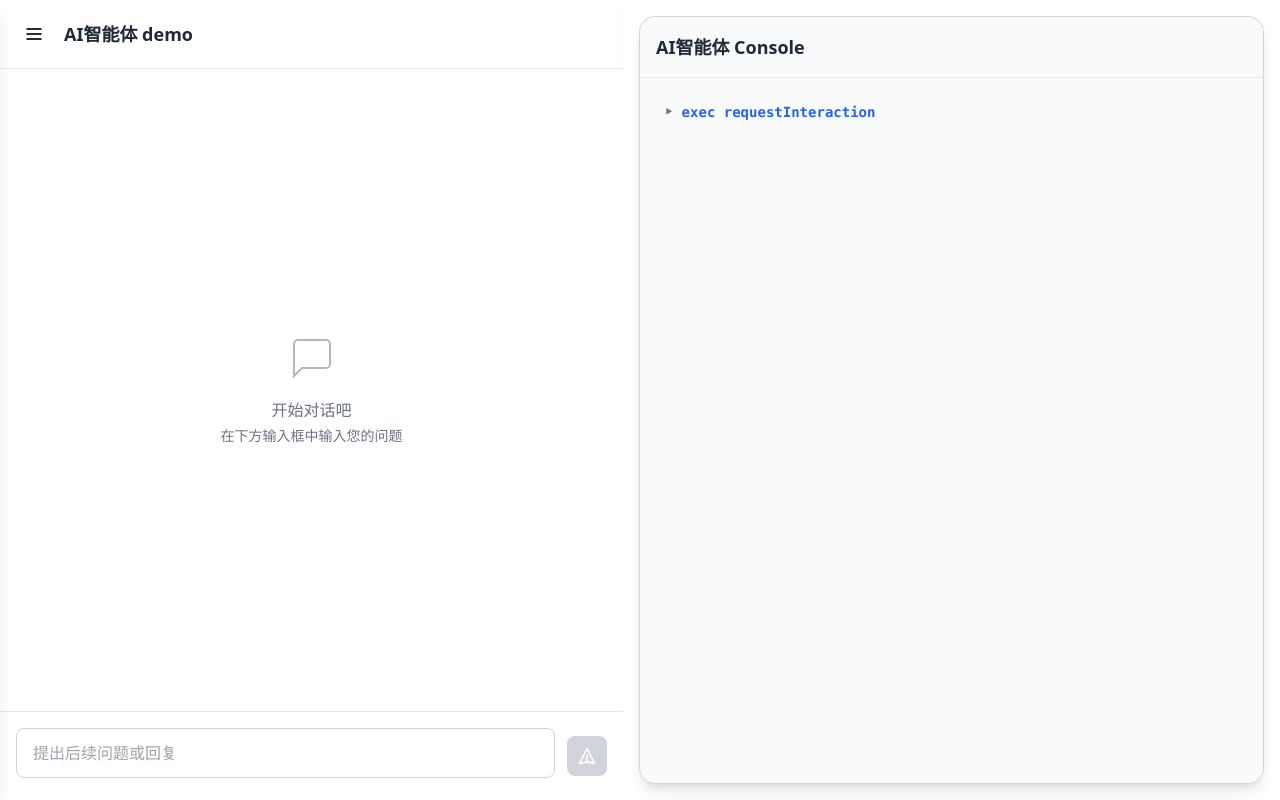
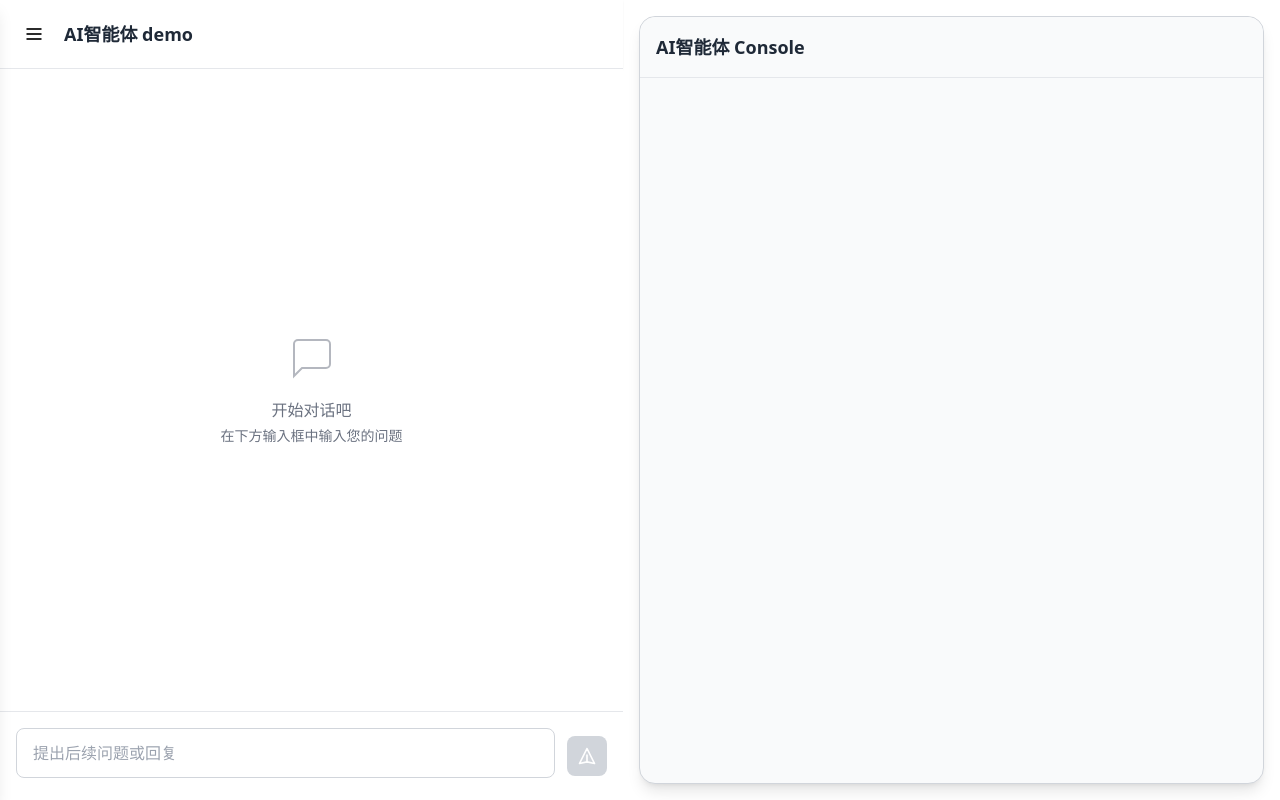
Before and after one commit to wyp512/0615-UIdemo, a React (Vite) app: page / in a window 1280 px wide. Built offline with nearby package versions, Linux system fonts and the light colour scheme.

Commit message:
更改了历史记录中的文字内容与显示逻辑

```diff
--- a/src/App.tsx
+++ b/src/App.tsx
@@ -252,13 +252,14 @@ const App: React.FC = () => {
           onOpenSidebar={handleOpenSidebar}
         />
 
-        {/* 右侧思考过程区域 - 占一半宽度 */}
+        {/* 右侧思考过程区域 - 框架一直显示，内容根据消息情况显示 */}
         <ThinkingArea
           currentThinking={currentThinking}
           messages={messages}
           formatTime={formatTime}
           mockThinkingSteps={mockThinkingSteps}
           selectedCodeBlock={selectedCodeBlock}
+          showContent={messages.length > 0}
         />
       </div>
     </div>
--- a/src/components/ThinkingArea.tsx
+++ b/src/components/ThinkingArea.tsx
@@ -9,6 +9,7 @@ interface ThinkingAreaProps {
   formatTime: (date: Date) => string;
   mockThinkingSteps: string[];
   selectedCodeBlock: string | null;
+  showContent?: boolean;
 }
 
 const ThinkingArea: React.FC<ThinkingAreaProps> = ({
@@ -16,12 +17,14 @@ const ThinkingArea: React.FC<ThinkingAreaProps> = ({
   messages,
   formatTime,
   mockThinkingSteps,
-  selectedCodeBlock
+  selectedCodeBlock,
+  showContent = true
 }) => {
   return (
     <div className="flex-1 bg-gray-50 border border-gray-300 rounded-2xl flex flex-col m-4 shadow-lg">
       <ThinkingHeader />
 
+      {showContent ? (
         <ThinkingContent
           currentThinking={currentThinking}
           messages={messages}
@@ -29,6 +32,9 @@ const ThinkingArea: React.FC<ThinkingAreaProps> = ({
           mockThinkingSteps={mockThinkingSteps}
           selectedCodeBlock={selectedCodeBlock}
         />
+      ) : (
+        <div className="flex-1"></div>
+      )}
     </div>
   );
 };
```
Also changed, not shown: 1 other file (tests, documents, lock files or other folders). Lines whose indentation alone changed are shown as unchanged.
